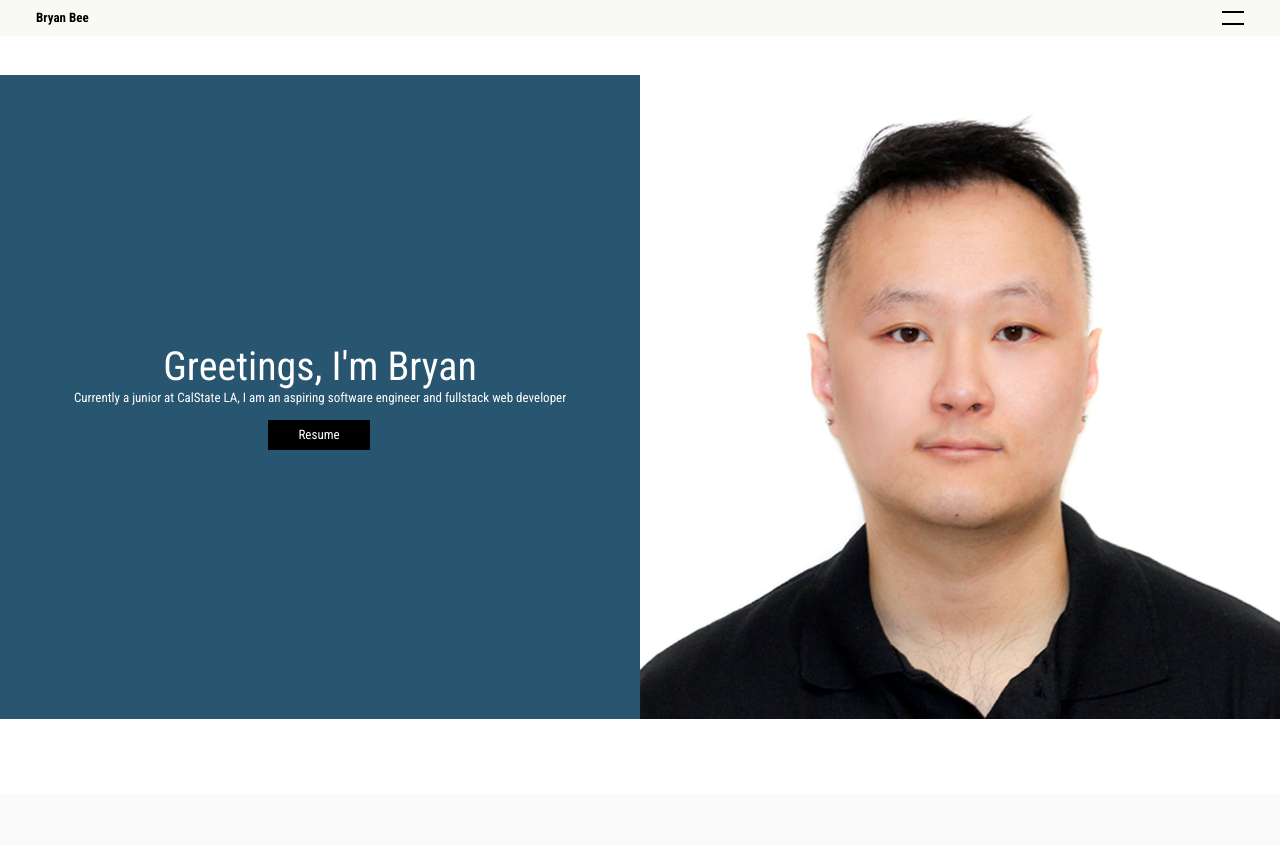
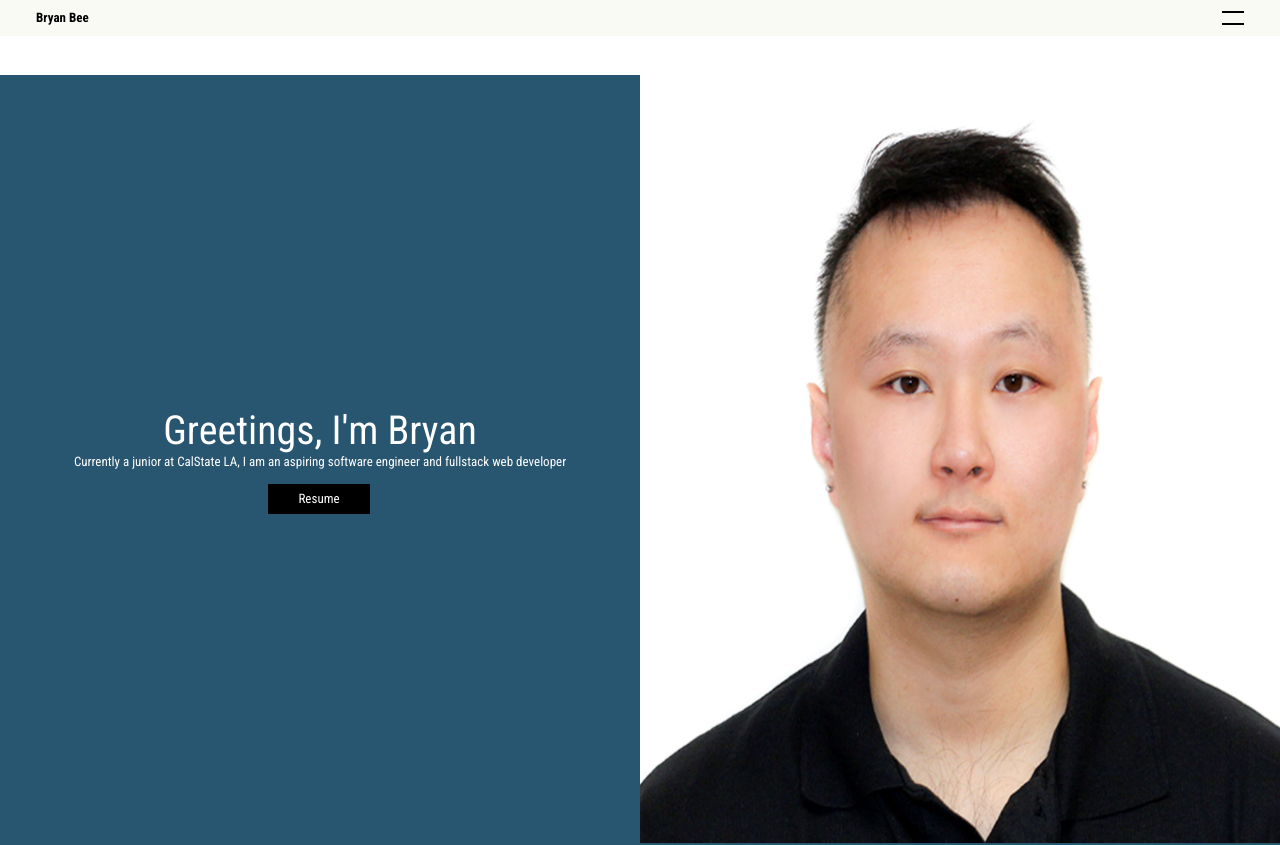
Before and after one commit to bryan-bee/myPortfolio, a React (Create React App) app: page / in a window 1280 px wide. Shown: the top 845 px of the page. Built offline with nearby package versions, Linux system fonts and the light colour scheme.

Commit message:
second attempt

```diff
--- a/src/Pages/Page1/Page1.sass
+++ b/src/Pages/Page1/Page1.sass
@@ -165,6 +165,8 @@
   &:first-child
     margin-top: 0px
 .page1_showcontents_image
+  align-items: start
+  height: 100%
   width: 1366px
 
 @media screen and (max-width: $ss7)
@@ -175,6 +177,8 @@
     &:first-child
       margin-top: 0px
   .page1_showcontents_image
+    align-items: start
+    height: 100%
     width: 854px
 
 @media screen and (max-width: $ss5)
@@ -195,6 +199,7 @@
     &:first-child
       margin-top: 0px
   .page1_showcontents_image
+    height: 60vw
     width: 50vw
 
 .page1_showcontents:nth-child(even)
@@ -208,6 +213,7 @@
 
 @media screen and (max-width: $ss2)
   .page1_showcontents_image
+    height: 100vw
     width: 100vw
 
 
```
